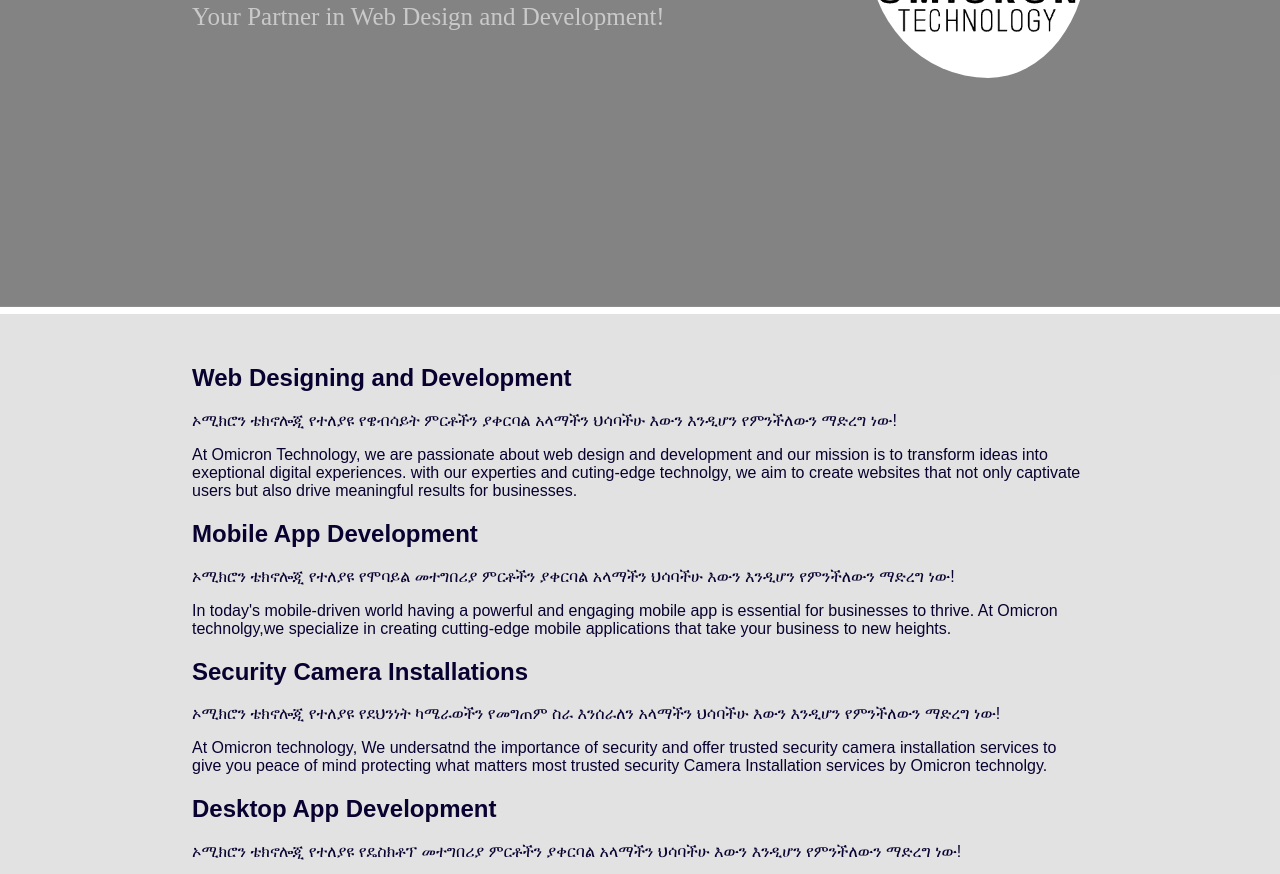
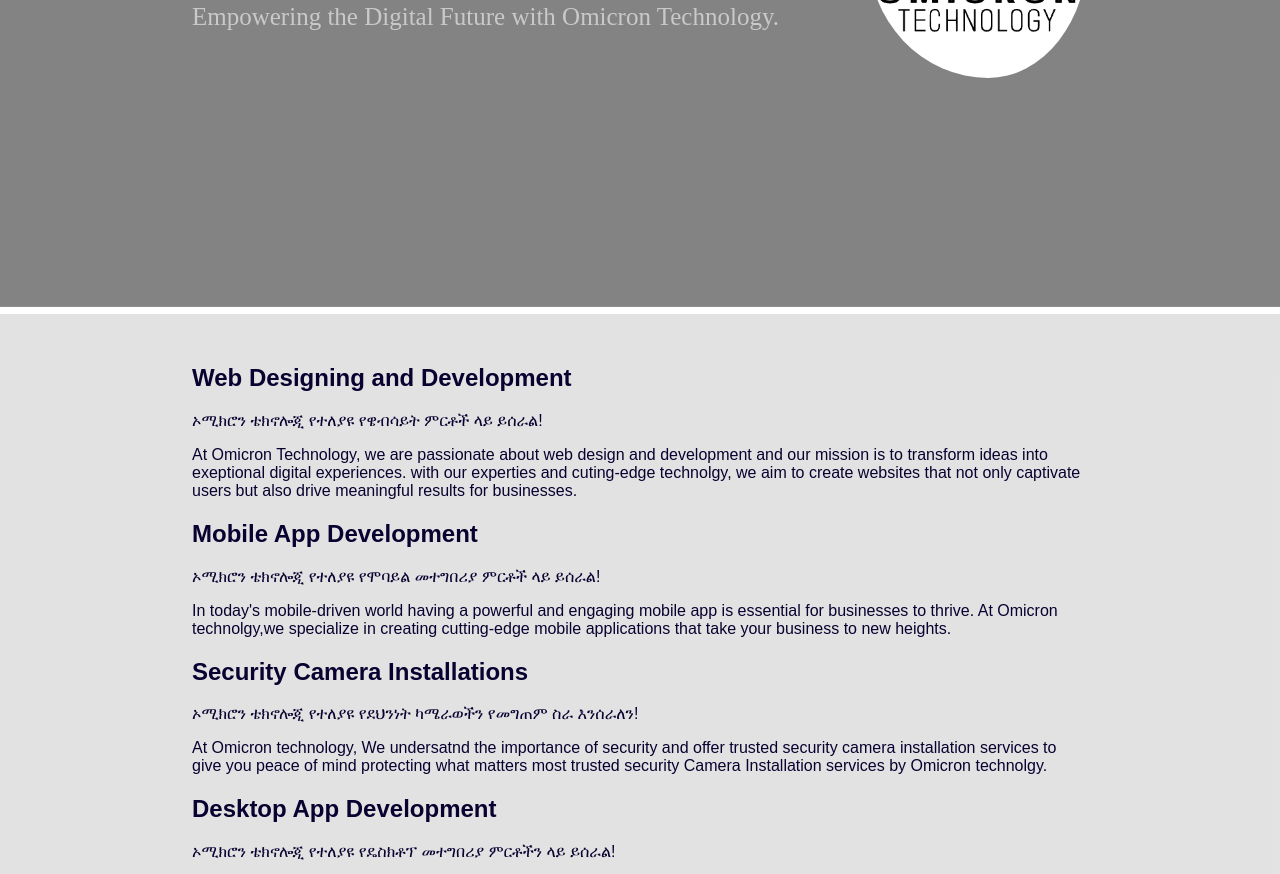
Before and after one commit to Haileliulmulu/omicronbanner.github.io, a plain HTML site: page index.html in a window 1280 px wide. Shown: the part 388-1262 px from the top of the page. Drawn offline with Linux system fonts and the light colour scheme.

Commit message:
Add files via upload

```diff
--- a/index.html
+++ b/index.html
@@ -14,7 +14,7 @@
         <h2>
           Welcome to the Omicron Technology </h2>
           <h3>
-          Your Partner in Web Design and Development!
+          Empowering the Digital Future with Omicron Technology.
 
         </h3>
       </div>
@@ -23,7 +23,7 @@
     <section class="sec">
       <h2>Web Designing and Development</h2>
       <p>
-      ኦሚክሮን ቴክኖሎጂ የተለያዩ የዌብሳይት ምርቶችን ያቀርባል አላማችን ህሳባችሁ እውን እንዲሆን የምንችለውን ማድረግ ነው!
+      ኦሚክሮን ቴክኖሎጂ የተለያዩ የዌብሳይት ምርቶች ላይ ይሰራል!
       </p>
       <p>
        At Omicron Technology, we are passionate about web design and development and our mission is to transform ideas
@@ -32,7 +32,7 @@
       </p>
       <h2>Mobile App Development</h2>
       <p>
-       ኦሚክሮን ቴክኖሎጂ የተለያዩ የሞባይል መተግበሪያ ምርቶችን ያቀርባል አላማችን ህሳባችሁ እውን እንዲሆን የምንችለውን ማድረግ ነው!
+       ኦሚክሮን ቴክኖሎጂ የተለያዩ የሞባይል መተግበሪያ ምርቶች ላይ ይሰራል!
         </p>
       <p>
        In today's mobile-driven world having a powerful and engaging mobile app is essential for businesses to thrive. At Omicron technolgy,we specialize in
@@ -40,7 +40,7 @@
       </p>
       <h2>Security Camera Installations</h2>
       <p>
-       ኦሚክሮን ቴክኖሎጂ የተለያዩ የደህንነት ካሜራወችን የመግጠም ስራ እንሰራለን አላማችን ህሳባችሁ እውን እንዲሆን የምንችለውን ማድረግ ነው!
+       ኦሚክሮን ቴክኖሎጂ የተለያዩ የደህንነት ካሜራወችን የመግጠም ስራ እንሰራለን!
         </p>
       <p>
        At Omicron technology, We undersatnd the importance of security and offer trusted security camera installation services to give you peace of mind  protecting what matters most trusted security Camera Installation services by Omicron technolgy.
@@ -48,7 +48,7 @@
       </p>
       <h2>Desktop App Development</h2>
       <p>
-        ኦሚክሮን ቴክኖሎጂ የተለያዩ የዴስክቶፕ መተግበሪያ ምርቶችን ያቀርባል አላማችን ህሳባችሁ እውን እንዲሆን የምንችለውን ማድረግ ነው!
+        ኦሚክሮን ቴክኖሎጂ የተለያዩ የዴስክቶፕ መተግበሪያ ምርቶችን ላይ ይሰራል!
         </p>
       <p>
        In today Desktp applications are essential for businesses to thrive. At Omicron technolgy, we specialize in
@@ -81,7 +81,7 @@
             <a  onclick="window.open('tel:+251985576273')">(+251)985576273</a>
             <a href="https://haileliulmulu.github.io/codewithhl.github.io"target ="https://haileliulmulu.github.io/codewithhl.github.io">Github</a>
             <a href="https://haileliulmulu27@gmail.com" target="https://haileliulmulu27@gmail.com">Gmail</a>
-            <a href="https:/www.telegram.com/t.me/omicrontechnology" target="https:/t.me/omicrontechnology">Telegram</a>
+            <a href="https://t.me/omicrontechnology" target="https:/t.me/omicrontechnology">Telegram</a>
 
 
           </div>
@@ -98,7 +98,7 @@
         <div class="links">
           <a  href="https://www.facebook.com/haileliul.mulu.2023" title="Facebook page" target ="https://www.facebook.com/haileliul.mulu.2023"><img src="image/facbook.png"></a>
 
-          <a href="https://www.telegram.com/t.me/Liulmekonen" title="Telegram account!" target="https://www.telegram.com/t.me/Liulmekonen"><img src="image/telegram.png"></a>
+          <a href="https://t.me/omicrontechnology" title="Telegram account!" target="https://t.me/omicrontechnology"><img src="image/telegram.png"></a>
           <a href="https://www.tiktok.com/@haileliul21"title="Tiktok account!" target ="https://www.tiktok.com/@haileliul21"><img src="image/tiktok.png"></a>
           <a href="http://www.instagram.com/haileliul_mulu"title="Instagram account!" target ="http://www.instagram.com/haileliul_mulu"><img src="image/insta.png"></a>
           <a href="https://www.linkedin.com/in/haileliul-mulu-26283a297"title="Linkdin account!" target ="https://www.linkedin.com/in/haileliul-mulu-26283a297"><img src="image/link.png"></a>
```
